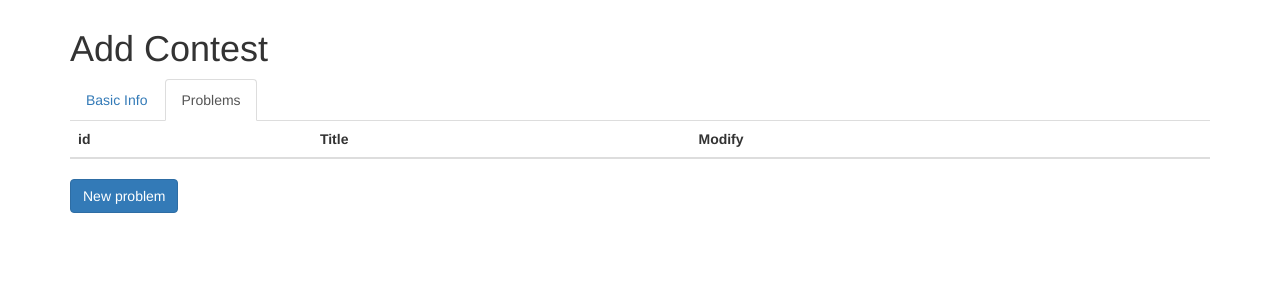
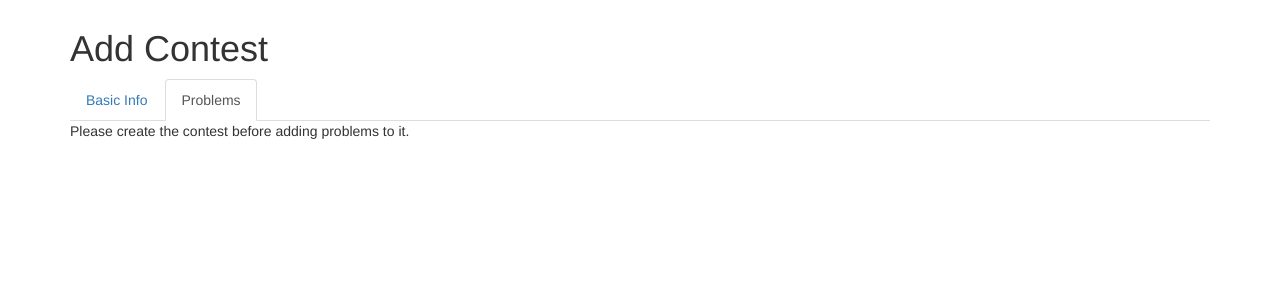
Before and after one commit to leasunhy/GalaxyOJ, a Flask app: page /admin/new_contest in a window 1280 px wide, after a click on "Problems". Shown: the part 51-351 px from the top of the page. Run offline with Flask 2, Linux system fonts and the light colour scheme; a user stored in the database is signed in; tables that the repository leaves empty hold one stand-in row (values such as "Sample post"); lists and menus that the app fills with data are empty; some libraries are stand-ins or nearby versions.

Commit message:
users should create the contest before adding problems to it

```diff
--- a/server/templates/edit_contest.html
+++ b/server/templates/edit_contest.html
@@ -48,6 +48,7 @@
             </form>
         </div>
         <div class="tab-pane fade" id="problems">
+            {% if cid != 0 %}
             <table class="table">
                 <thead>
                     <tr>
@@ -71,6 +72,9 @@
                 </tbody>
             </table>
             <a class="btn btn-primary" href="{{url_for('admin.new_contest_problem', cid=cid)}}">New problem</a>
+            {% else %}
+                <p>Please create the contest before adding problems to it.</p>
+            {% endif %}
         </div>
 
         <script>
```
